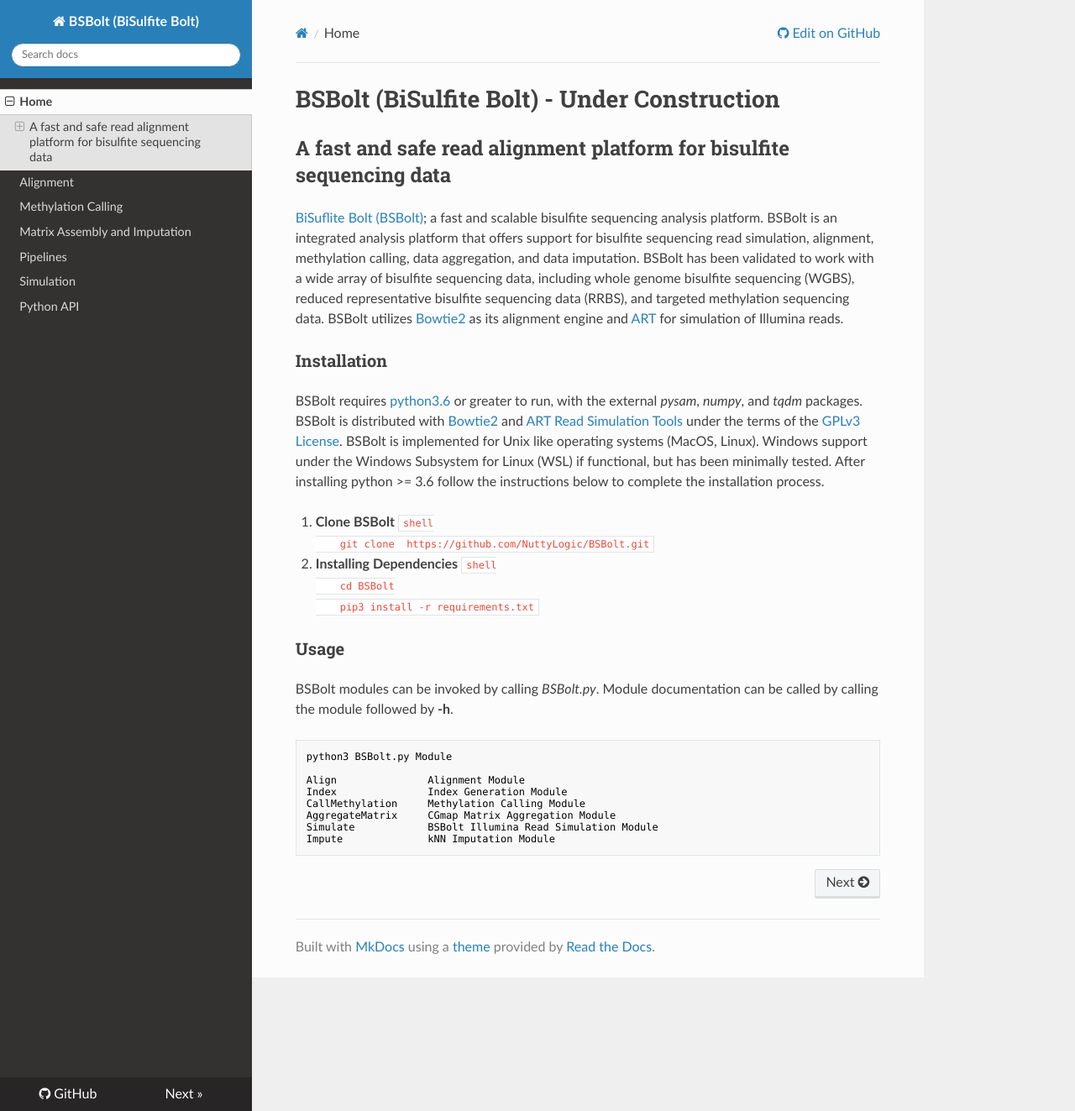
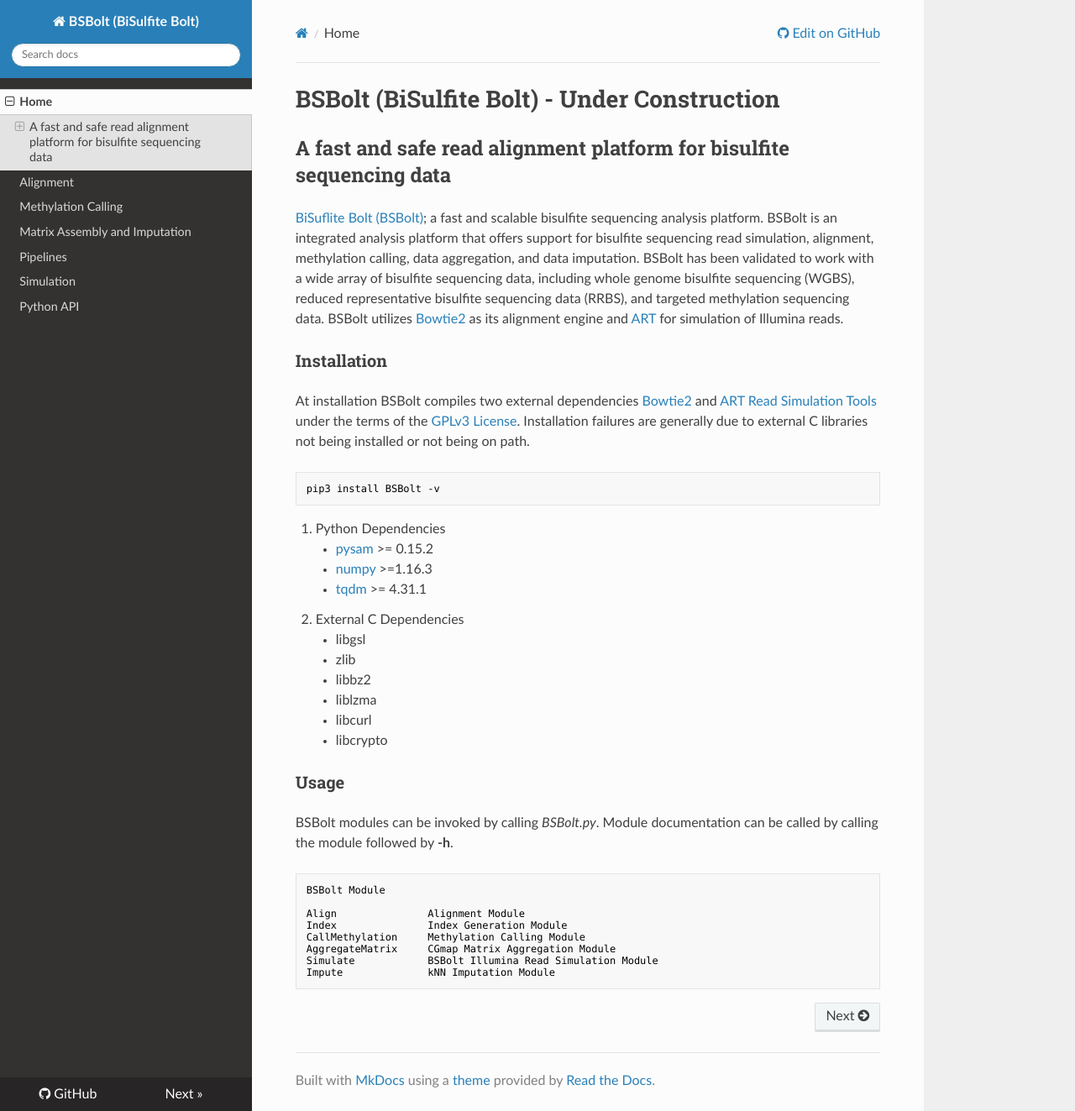
Before and after one commit to NuttyLogic/BSBolt, an MkDocs documentation site: the page built from docs/index.md, in a window 1280 px wide and 1323 px high. Shown: the whole window at 84% size. Built offline with MkDocs 1.6.1, drawn with Linux system fonts in a browser that asks for light colours; nearby versions of some CDN libraries.

Commit message:
- Updated Structure - pip installation support

````diff
--- a/docs/index.md
+++ b/docs/index.md
@@ -11,29 +11,35 @@
 Illumina reads.
 
 ### Installation
-BSBolt requires [python3.6](python.org) or greater to run, with the external *pysam*, *numpy*, and *tqdm* packages. BSBolt is
-distributed with [Bowtie2]( http://bowtie-bio.sourceforge.net/bowtie2/manual.shtml)
+
+At installation BSBolt compiles two external dependencies
+[Bowtie2](http://bowtie-bio.sourceforge.net/bowtie2/manual.shtml)
 and [ART Read Simulation Tools](https://www.niehs.nih.gov/research/resources/software/biostatistics/art/index.cfm)
-under the terms of the [GPLv3 License](https://www.gnu.org/licenses/gpl-3.0.html). BSBolt is implemented for Unix like
-operating systems (MacOS, Linux). Windows support under the Windows Subsystem for Linux (WSL) if functional, but has been
-minimally tested. After installing python >= 3.6 follow the instructions below to complete the installation process.
+under the terms of the [GPLv3 License](https://www.gnu.org/licenses/gpl-3.0.html). Installation failures are generally
+due to external C libraries not being installed or not being on path.
 
-1. **Clone BSBolt**
-    ```shell
-    git clone  https://github.com/NuttyLogic/BSBolt.git
-    ```
-2. **Installing Dependencies**
-    ```shell
-    cd BSBolt
-    pip3 install -r requirements.txt
-    ```
+```shell
+pip3 install BSBolt -v
+```
+
+1. Python Dependencies
+    - [pysam](https://github.com/pysam-developers/pysam) >= 0.15.2
+    - [numpy](https://numpy.org/) >=1.16.3
+    - [tqdm](https://github.com/tqdm/tqdm) >= 4.31.1
+2. External C Dependencies
+    - libgsl
+    - zlib
+    - libbz2
+    - liblzma
+    - libcurl
+    - libcrypto
 
 ### Usage
 BSBolt modules can be invoked  by calling *BSBolt.py*. Module documentation can be called by calling the module followed by
 **-h**.
 
 ```shell
-python3 BSBolt.py Module
+BSBolt Module
 
 Align               Alignment Module
 Index               Index Generation Module
````
Also changed, not shown: README.md (+21 -18 lines), docs/align.md (+7 -9 lines), docs/matrix.md (+5 -5 lines), docs/methylation_calling.md (+1 -1 lines), setup.py (+52 -20 lines), 14 other files.
